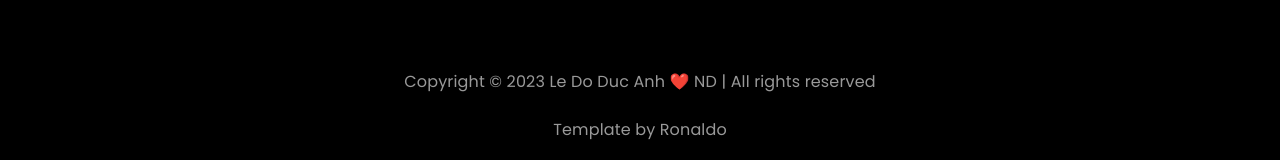
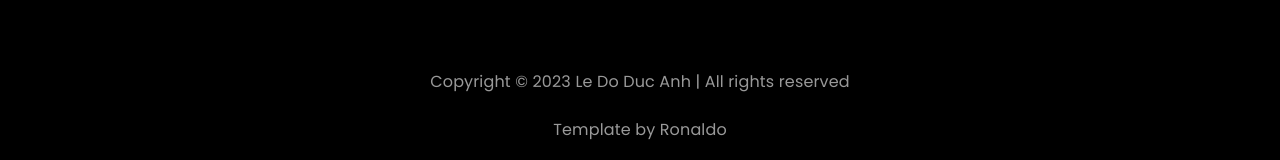
Before and after one commit to Ddwcsanh/portfolio-ddwcsanh, a React (Vite) app: page / in a window 1280 px wide. Shown: the part 6316-6476 px from the top of the page. Built offline with nearby package versions, Linux system fonts and the light colour scheme.

Commit message:
Update Footer.tsx

```diff
--- a/src/pages/Footer.tsx
+++ b/src/pages/Footer.tsx
@@ -150,7 +150,7 @@ const Footer = () => {
           }}
         >
           <Typography variant='body1' mb={3} color={'var(--gray-color)'} textAlign={'center'}>
-            Copyright © {new Date().getFullYear()} <span style={{ whiteSpace: 'nowrap' }}>Le Do Duc Anh ❤️ ND</span> |
+            Copyright © {new Date().getFullYear()} <span style={{ whiteSpace: 'nowrap' }}>Le Do Duc Anh</span> |
             <span style={{ whiteSpace: 'nowrap' }}> All rights reserved</span>
           </Typography>
           <Typography variant='body1' color={'var(--gray-color)'} textAlign={'center'}>
```
